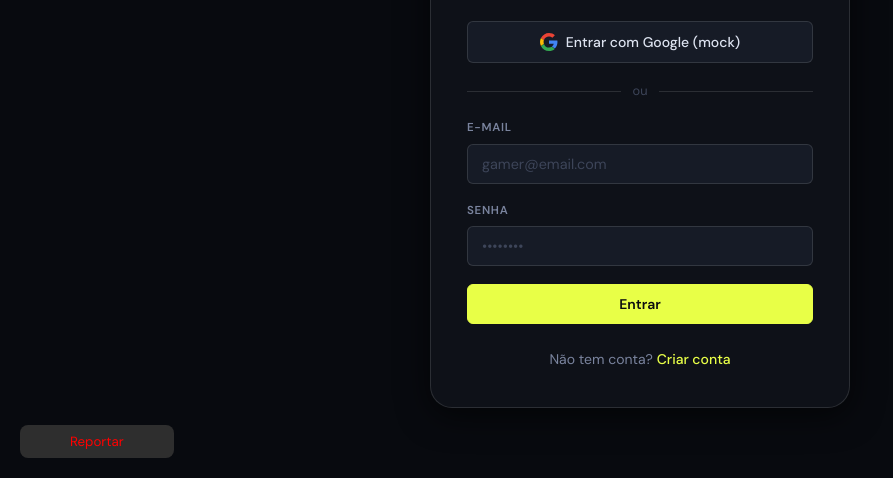
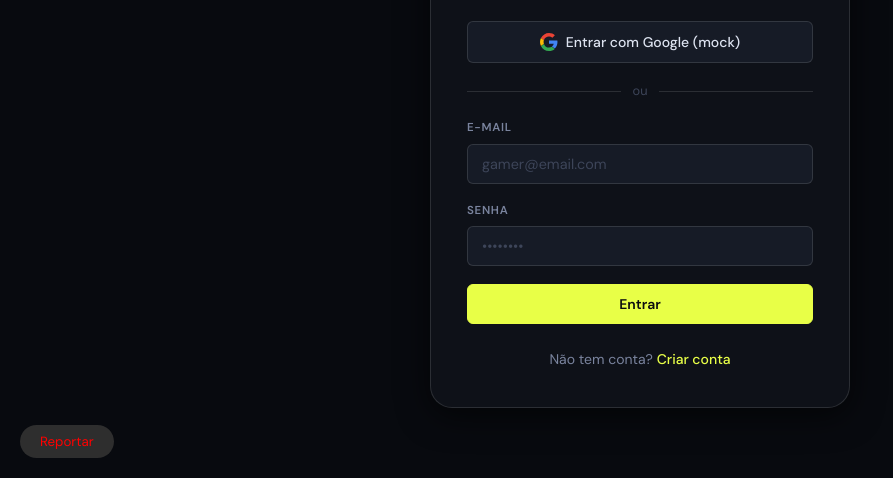
Before and after one commit to Marco-Antoniogl/GameStorage, a plain HTML site: page index.html in a window 1280 px wide. Shown: the part 322-800 px from the top of the page, without its empty margins (0-893 px from the left). Drawn offline with Linux system fonts and the light colour scheme.

Commit message:
Update style.css

```diff
--- a/css/style.css
+++ b/css/style.css
@@ -392,14 +392,13 @@ a { color: inherit; text-decoration: none; }
     background:#2e2e2e;
     color:rgb(255, 0, 0);
     border:none;
-    padding:8px 50px;
-    border-radius:8px;
+    padding:8px 20px;
+    border-radius:20px;
     cursor:pointer;
     transition:.2s;
     position:fixed;
     bottom:20px;
     left:20px;
-
 }
 
 .btn-report:hover{
```
